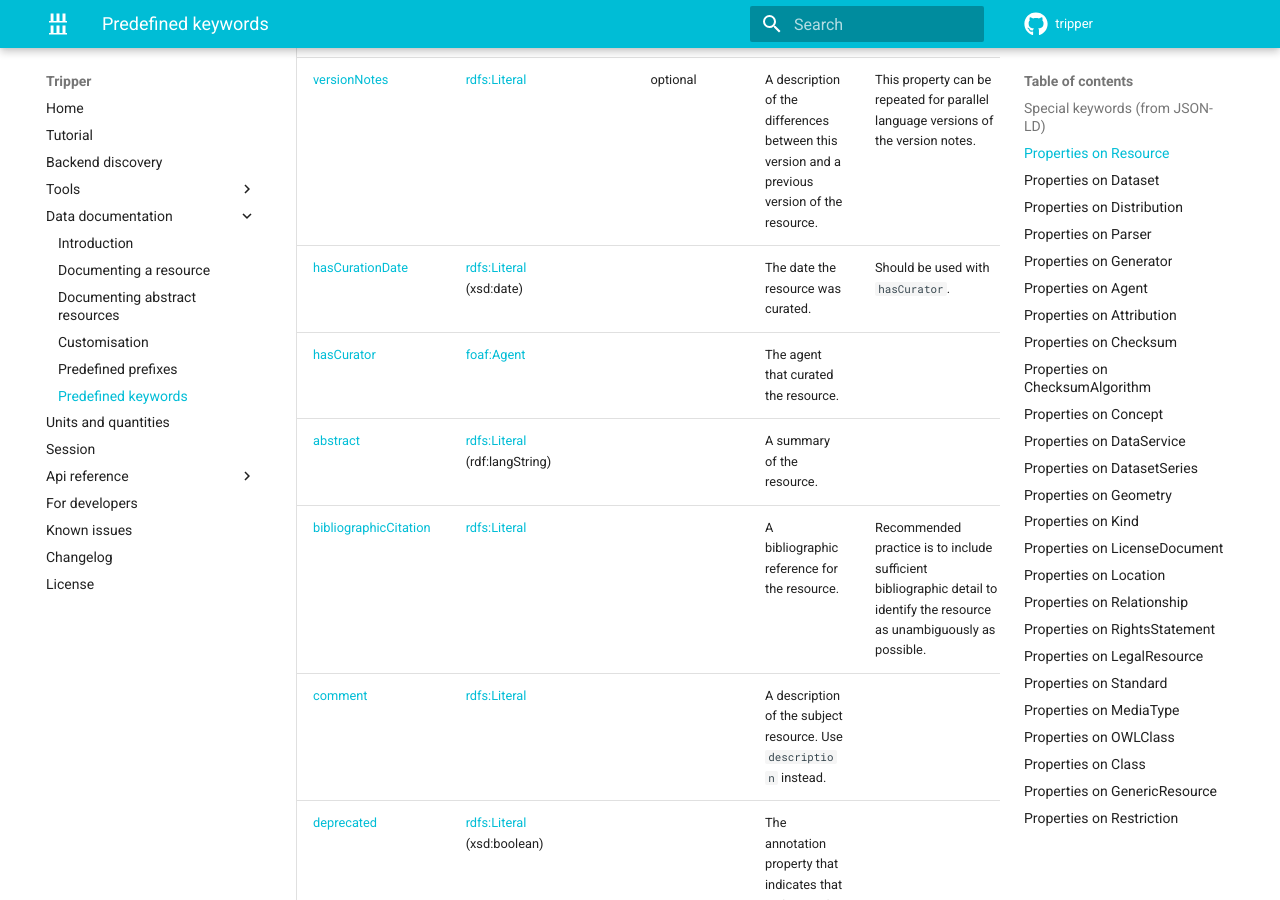
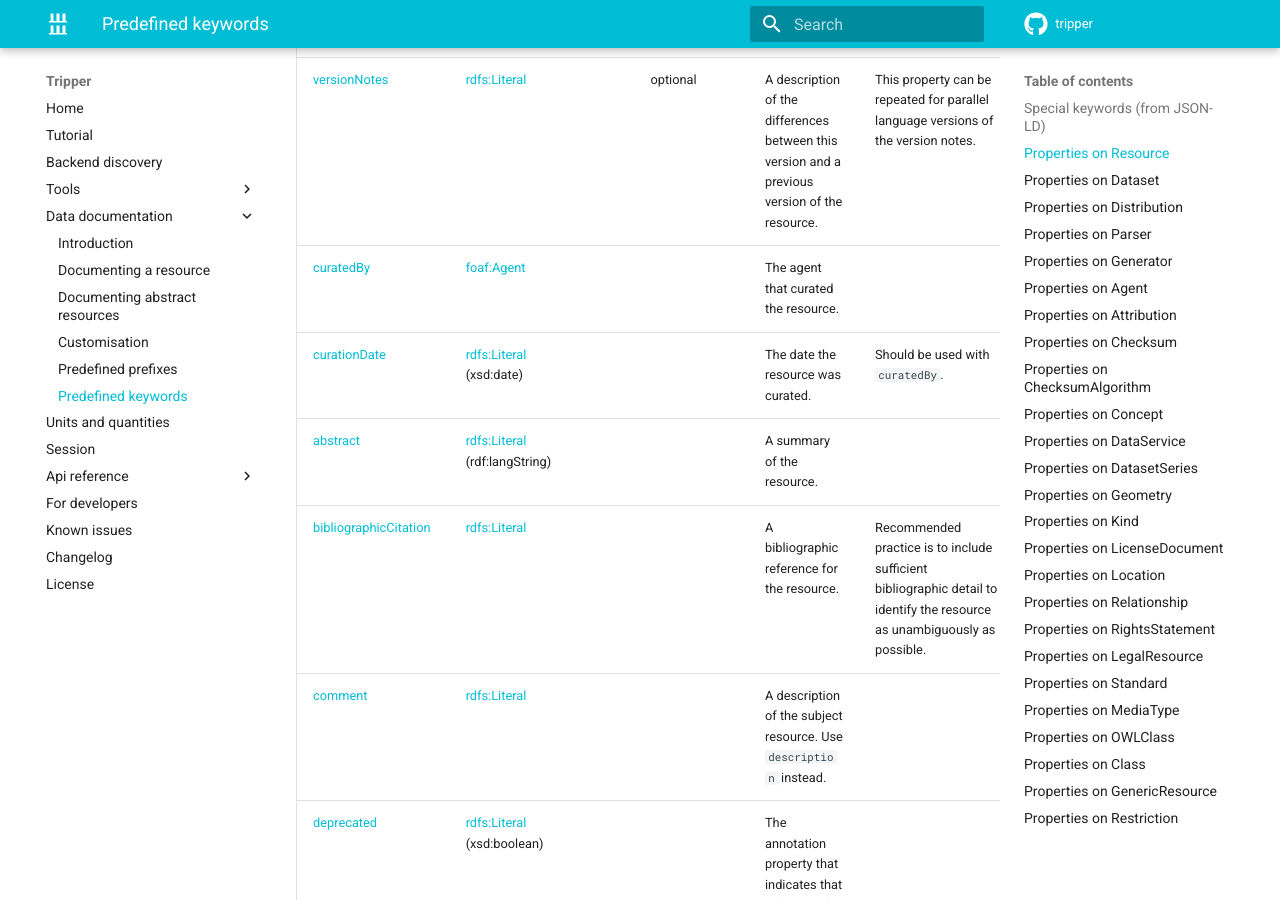
Before and after one commit to EMMC-ASBL/tripper, an MkDocs documentation site: the page built from docs/datadoc/keywords.md, in a window 1280 px wide and 900 px high, scrolled down 4831 px. Built offline with MkDocs 1.6.1 and Material for MkDocs 9.7.7, drawn with Linux system fonts in a browser that asks for light colours; comment, search, counter and statistics services are not loaded; the version menu is left out.

Commit message:
Changed keyword names according to suggestions from review

```diff
--- a/docs/datadoc/keywords.md
+++ b/docs/datadoc/keywords.md
@@ -56,8 +56,8 @@ Resource published or curated by an agent.
 | [type]                  | [skos:Concept]                                 | optional    | A type of the resource.                                                                                                                      | A recommended controlled vocabulary data-type is foreseen.                                                                                                                                            |
 | [version]               | [rdfs:Literal]                                 | optional    | Version indicator (name or identifier) of a resource.                                                                                        |                                                                                                                                                                                                       |
 | [versionNotes]          | [rdfs:Literal]                                 | optional    | A description of the differences between this version and a previous version of the resource.                                                | This property can be repeated for parallel language versions of the version notes.                                                                                                                    |
-| [hasCurationDate]       | [rdfs:Literal]<br>(xsd:date)                   |             | The date the resource was curated.                                                                                                           | Should be used with `hasCurator`.                                                                                                                                                                     |
-| [hasCurator]            | [foaf:Agent]                                   |             | The agent that curated the resource.                                                                                                         |                                                                                                                                                                                                       |
+| [curatedBy]             | [foaf:Agent]                                   |             | The agent that curated the resource.                                                                                                         |                                                                                                                                                                                                       |
+| [curationDate]          | [rdfs:Literal]<br>(xsd:date)                   |             | The date the resource was curated.                                                                                                           | Should be used with `curatedBy`.                                                                                                                                                                      |
 | [abstract]              | [rdfs:Literal]<br>(rdf:langString)             |             | A summary of the resource.                                                                                                                   |                                                                                                                                                                                                       |
 | [bibliographicCitation] | [rdfs:Literal]                                 |             | A bibliographic reference for the resource.                                                                                                  | Recommended practice is to include sufficient bibliographic detail to identify the resource as unambiguously as possible.                                                                             |
 | [comment]               | [rdfs:Literal]                                 |             | A description of the subject resource. Use `description` instead.                                                                            |                                                                                                                                                                                                       |
@@ -323,14 +323,14 @@ The class of property restrictions.
 [vcard:Kind]: http://www.w3.org/2006/vcard/ns#Kind
 [creator]: http://purl.org/dc/terms/creator
 [foaf:Agent]: http://xmlns.com/foaf/0.1/Agent
+[curatedBy]: https://w3id.org/emmo/domain/oteio#curatedBy
+[foaf:Agent]: http://xmlns.com/foaf/0.1/Agent
+[curationDate]: https://w3id.org/emmo/domain/oteio#curationDate
+[rdfs:Literal]: http://www.w3.org/2000/01/rdf-schema#Literal
 [description]: http://purl.org/dc/terms/description
 [rdfs:Literal]: http://www.w3.org/2000/01/rdf-schema#Literal
 [documentation]: http://xmlns.com/foaf/0.1/documentation
 [foaf:Document]: http://xmlns.com/foaf/0.1/Document
-[hasCurationDate]: https://w3id.org/emmo/domain/oteio#hasCurationDate
-[rdfs:Literal]: http://www.w3.org/2000/01/rdf-schema#Literal
-[hasCurator]: https://w3id.org/emmo/domain/oteio#hasCurator
-[foaf:Agent]: http://xmlns.com/foaf/0.1/Agent
 [hasVersion]: http://www.w3.org/ns/dcat#hasVersion
 [rdfs:Resource]: http://www.w3.org/2000/01/rdf-schema#Resource
 [identifier]: http://purl.org/dc/terms/identifier
```
Also changed, not shown: 3 other files.
